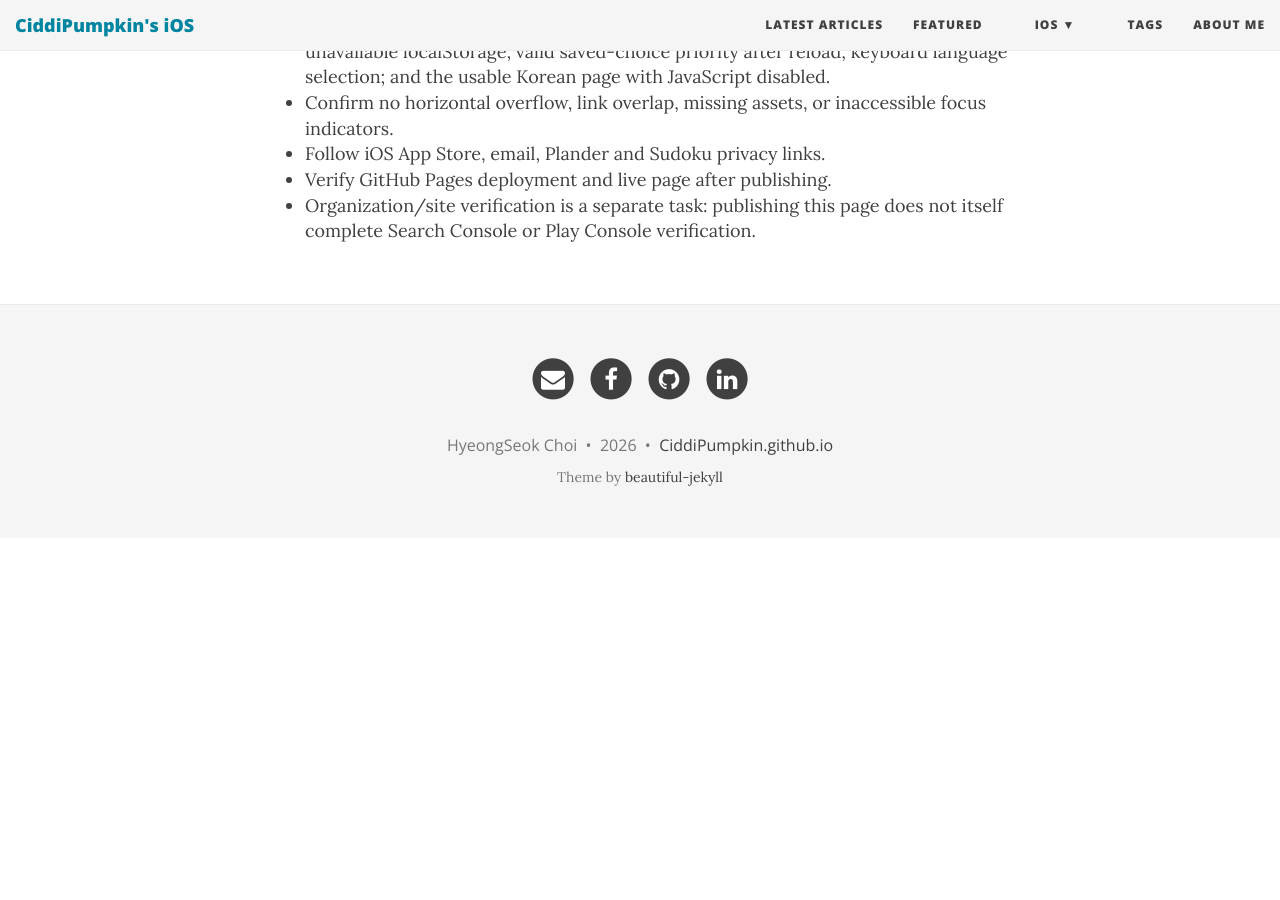
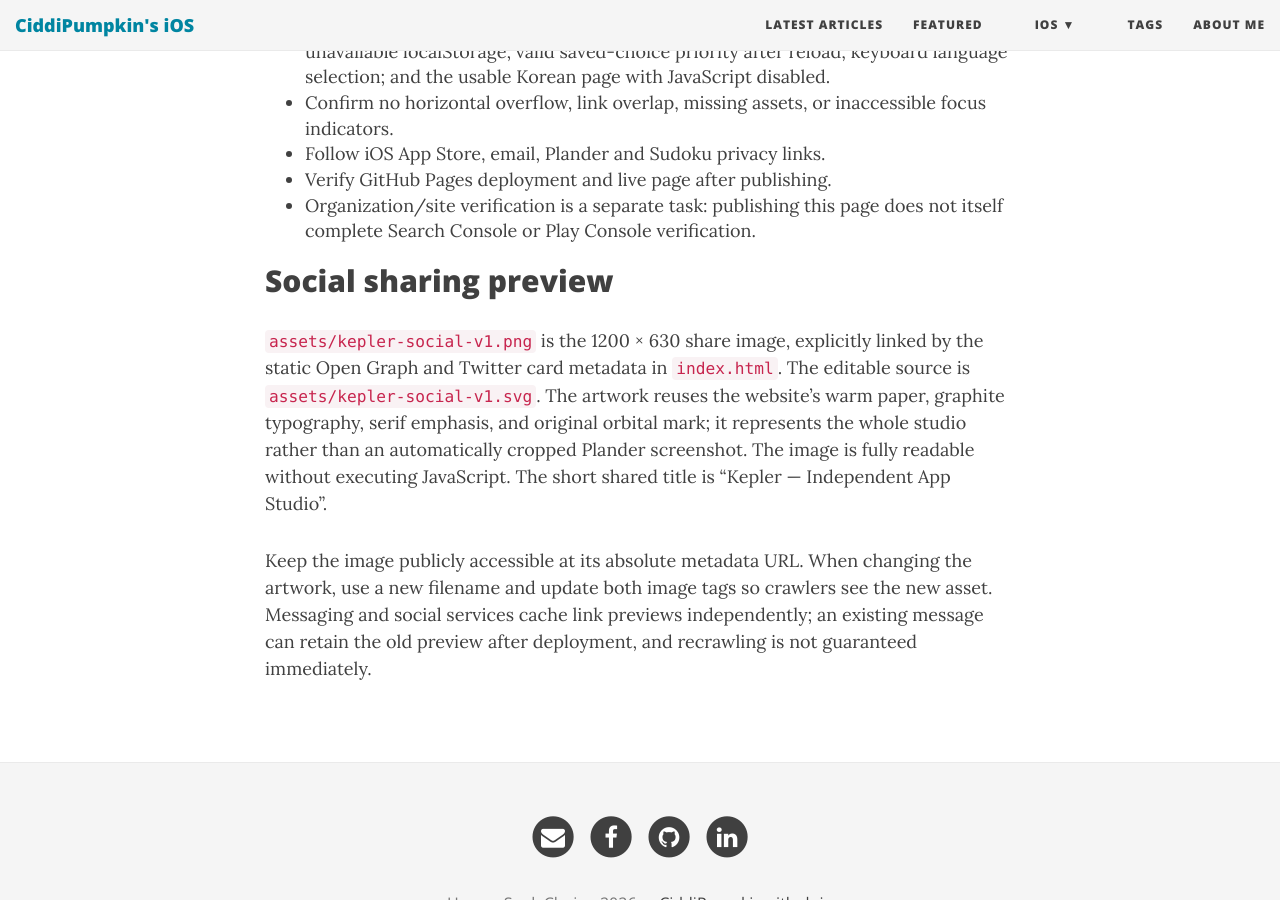
Before and after one commit to CiddiPumpkin/CiddiPumpkin.github.io, a Jekyll site: the page built from kepler/DESIGN.md, in a window 1280 px wide and 900 px high, scrolled down 3052 px. Built offline with Jekyll 4.4.1, drawn with Linux system fonts in a browser that asks for light colours; nearby versions of some CDN libraries; our own code applies the rules of GitHub Pages for plain Markdown files; before the commit the page ends 3590 px from its top, so only the background shows below that.

Commit message:
fix: add branded Kepler social sharing preview

```diff
--- a/kepler/DESIGN.md
+++ b/kepler/DESIGN.md
@@ -55,3 +55,10 @@
 - Follow iOS App Store, email, Plander and Sudoku privacy links.
 - Verify GitHub Pages deployment and live page after publishing.
 - Organization/site verification is a separate task: publishing this page does not itself complete Search Console or Play Console verification.
+
+
+## Social sharing preview
+
+`assets/kepler-social-v1.png` is the 1200 × 630 share image, explicitly linked by the static Open Graph and Twitter card metadata in `index.html`. The editable source is `assets/kepler-social-v1.svg`. The artwork reuses the website’s warm paper, graphite typography, serif emphasis, and original orbital mark; it represents the whole studio rather than an automatically cropped Plander screenshot. The image is fully readable without executing JavaScript. The short shared title is “Kepler — Independent App Studio”.
+
+Keep the image publicly accessible at its absolute metadata URL. When changing the artwork, use a new filename and update both image tags so crawlers see the new asset. Messaging and social services cache link previews independently; an existing message can retain the old preview after deployment, and recrawling is not guaranteed immediately.
```
Also changed, not shown: kepler/index.html (+12 -1 lines), kepler/assets/kepler-social-v1.png (added), kepler/assets/kepler-social-v1.svg (added).
